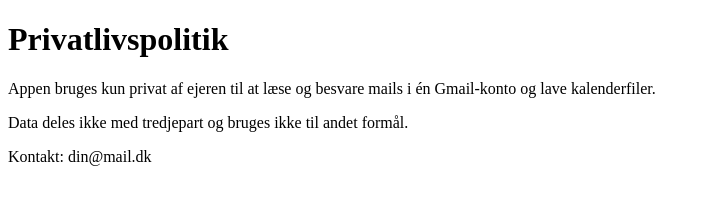
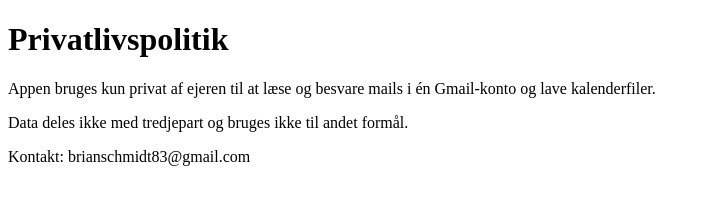
Before and after one commit to RobotBrian/robotbrian.github.io, a plain HTML site: page privacy.html in a window 1280 px wide. Shown: the whole page, without its empty margins (0-710 px from the left). Drawn offline with Linux system fonts and the light colour scheme.

Commit message:
Update contact email in privacy policy

```diff
--- a/privacy.html
+++ b/privacy.html
@@ -4,5 +4,5 @@
 <h1>Privatlivspolitik</h1>
 <p>Appen bruges kun privat af ejeren til at læse og besvare mails i én Gmail-konto og lave kalenderfiler.</p>
 <p>Data deles ikke med tredjepart og bruges ikke til andet formål.</p>
-<p>Kontakt: din@mail.dk</p>
+<p>Kontakt: brianschmidt83@gmail.com</p>
 </body></html>
```
